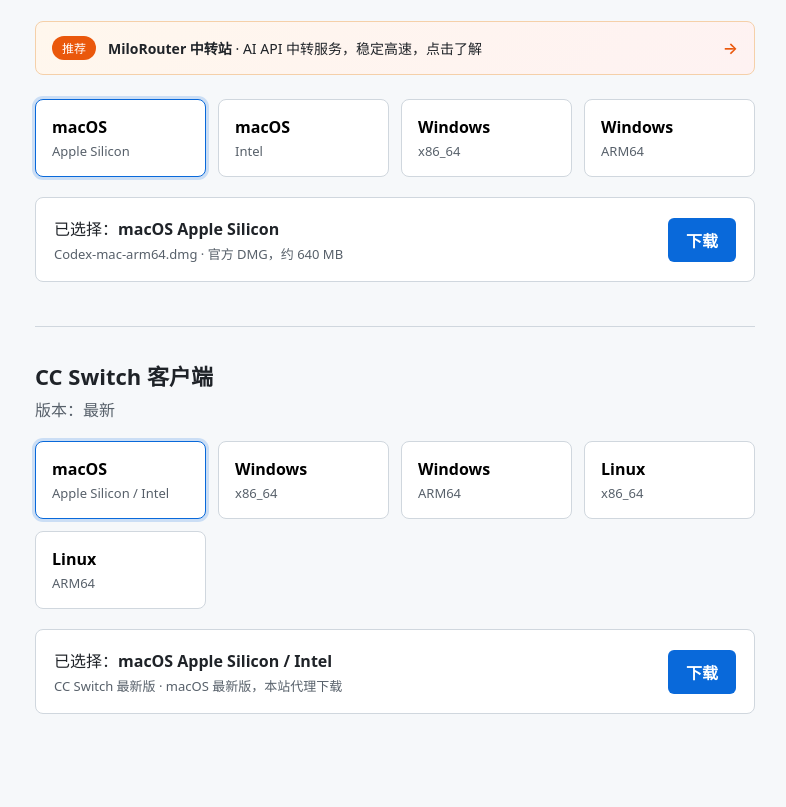
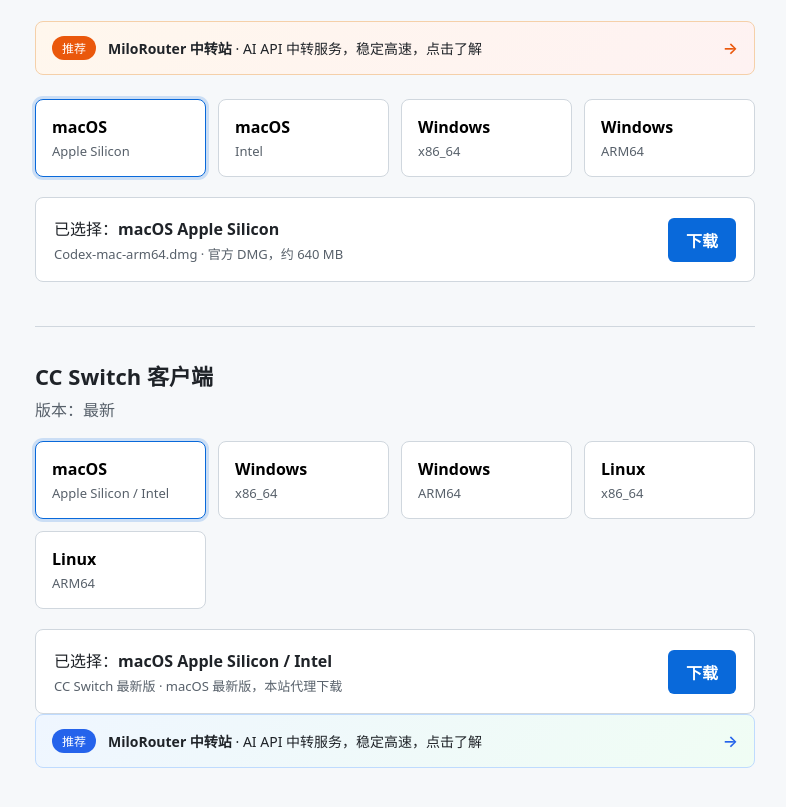
Before and after one commit to baisuipingan/proxyCodex, a plain HTML site: page static/index.html in a window 1280 px wide. Shown: the part 113-920 px from the top of the page, without its empty margins (245-1031 px from the left). Before the commit the page ends 867 px from the top, so only its background shows below. Drawn offline with Linux system fonts and the light colour scheme; no server answers.

Commit message:
feat: add MiloRouter footer ad under CC Switch section

```diff
--- a/static/index.html
+++ b/static/index.html
@@ -15,6 +15,9 @@
 .ad-badge{flex:none;background:#ea580c;color:#fff;font-size:12px;border-radius:999px;padding:3px 10px}
 .ad-body{flex:1;font-size:14px;line-height:1.5}
 .ad-arrow{flex:none;color:#ea580c;font-weight:600}
+.ad--footer{background:linear-gradient(135deg,#eff6ff,#f0fdf4);border-color:#bfdbfe}
+.ad--footer .ad-badge{background:#2563eb}
+.ad--footer .ad-arrow{color:#2563eb}
 .cards{display:grid;grid-template-columns:repeat(auto-fit,minmax(170px,1fr));gap:12px;margin-bottom:20px}
 .card{border:1px solid #d0d7de;border-radius:8px;background:#fff;padding:16px;cursor:pointer;text-align:left;font:inherit}
 .card:hover{border-color:#0969da}
@@ -61,6 +64,11 @@
 </div>
 <a id="ccDownloadBtn" class="btn" href="#">下载</a>
 </div>
+<a class="ad ad--footer" href="https://apac.milorouter.com" target="_blank" rel="noopener noreferrer">
+<span class="ad-badge">推荐</span>
+<span class="ad-body"><strong>MiloRouter 中转站</strong> · AI API 中转服务，稳定高速，点击了解</span>
+<span class="ad-arrow">→</span>
+</a>
 </section>
 </main>
 <script>
```
